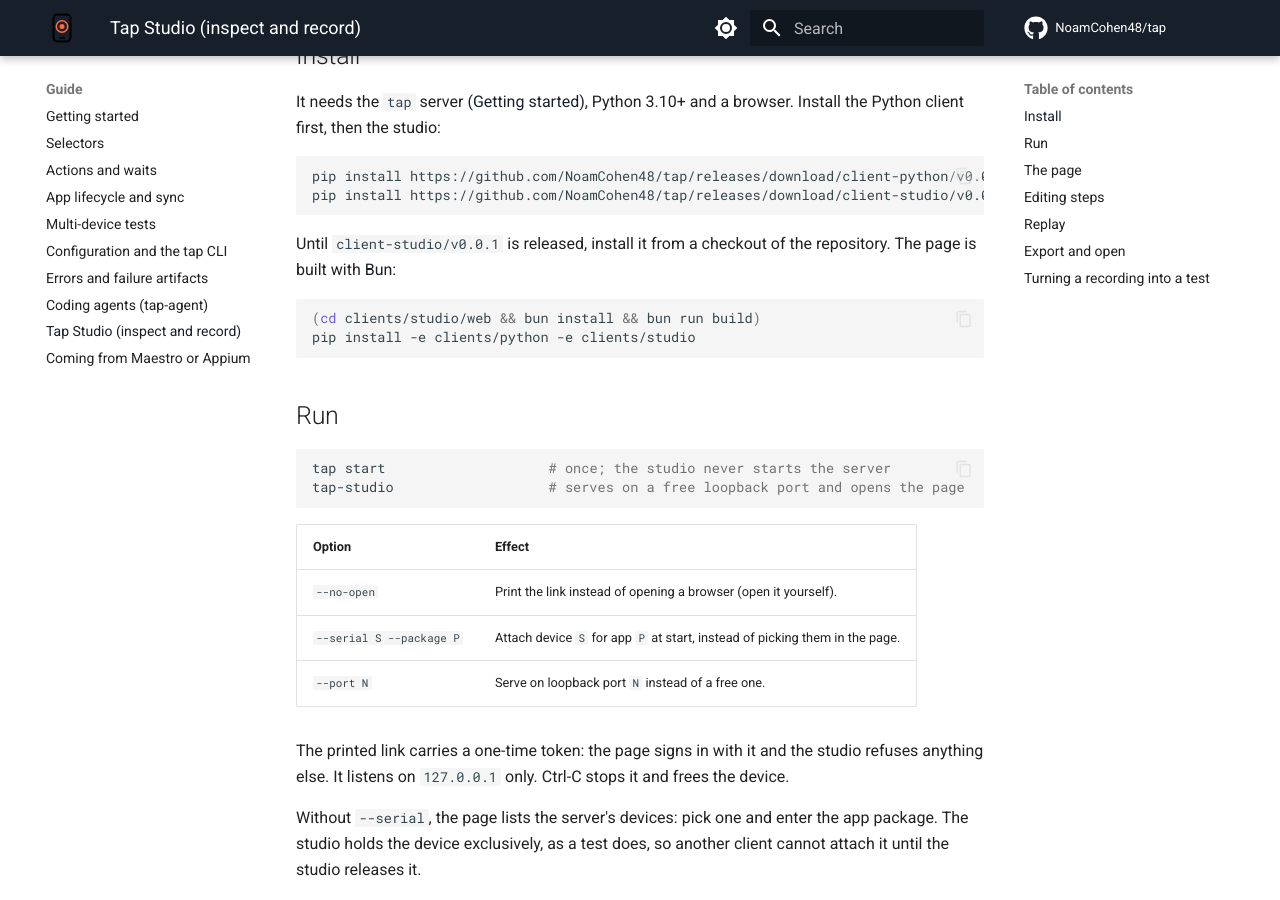
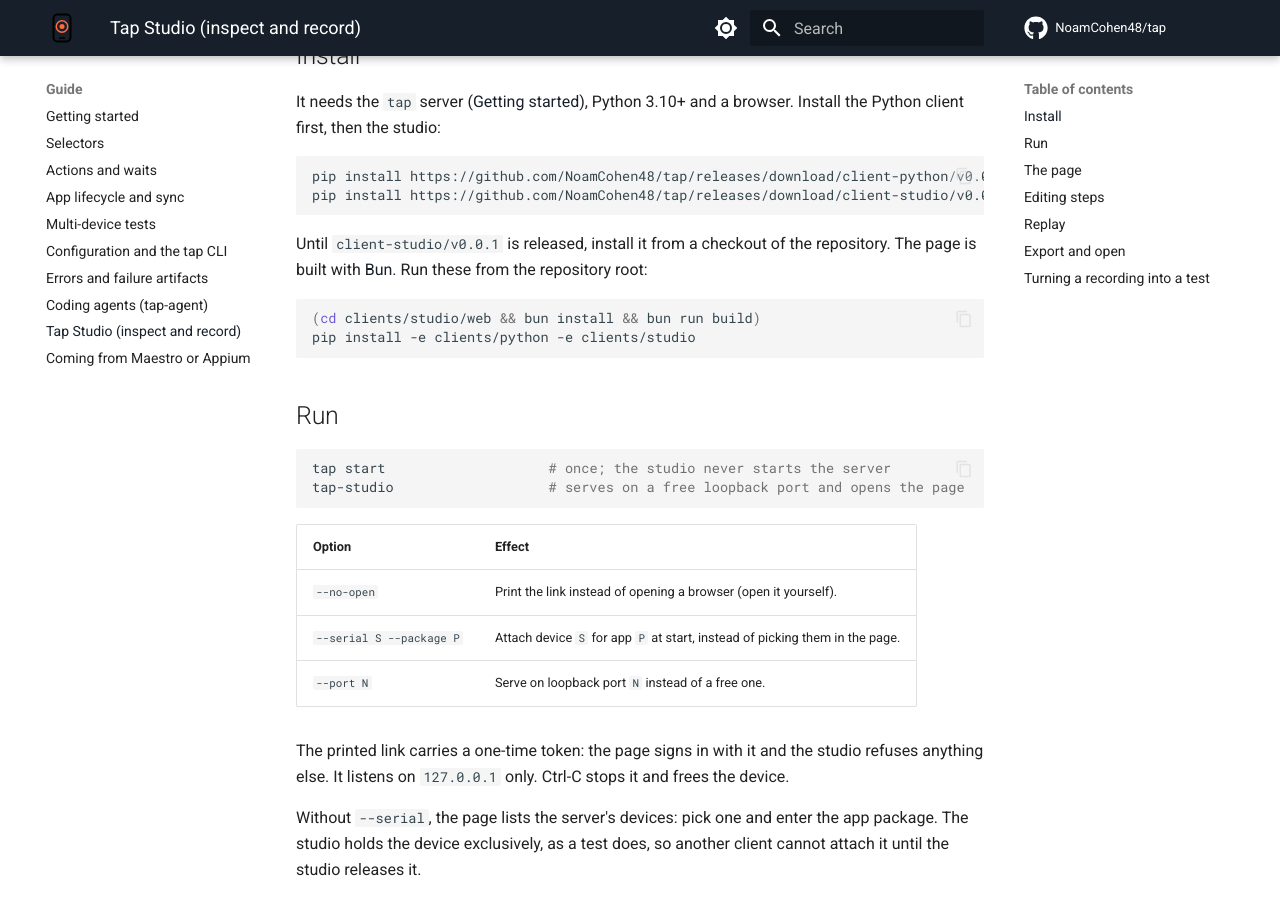
Before and after one commit to NoamCohen48/tap, an MkDocs documentation site: the page built from docs/guide/studio.md, in a window 1280 px wide and 900 px high, scrolled down 464 px. Built offline with MkDocs 1.6.1 and Material for MkDocs 9.7.7, drawn with Linux system fonts in a browser that asks for light colours; comment, search, counter and statistics services are not loaded.

Commit message:
Docs: the studio's source install runs from the repository root

````diff
--- a/docs/guide/studio.md
+++ b/docs/guide/studio.md
@@ -20,7 +20,7 @@ pip install https://github.com/NoamCohen48/tap/releases/download/client-studio/v
 ```
 
 Until `client-studio/v0.0.1` is released, install it from a checkout of the repository. The page
-is built with [Bun](https://bun.sh):
+is built with [Bun](https://bun.sh). Run these from the repository root:
 
 ```bash
 (cd clients/studio/web && bun install && bun run build)
````
Also changed, not shown: README.md (+2 -1 lines).
